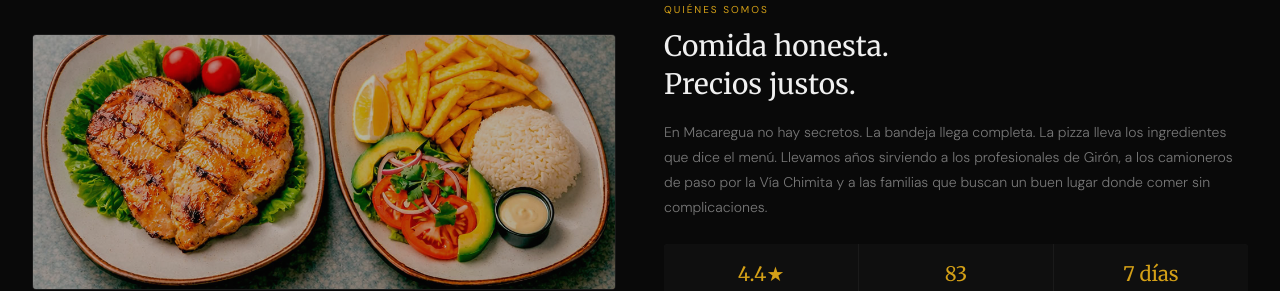
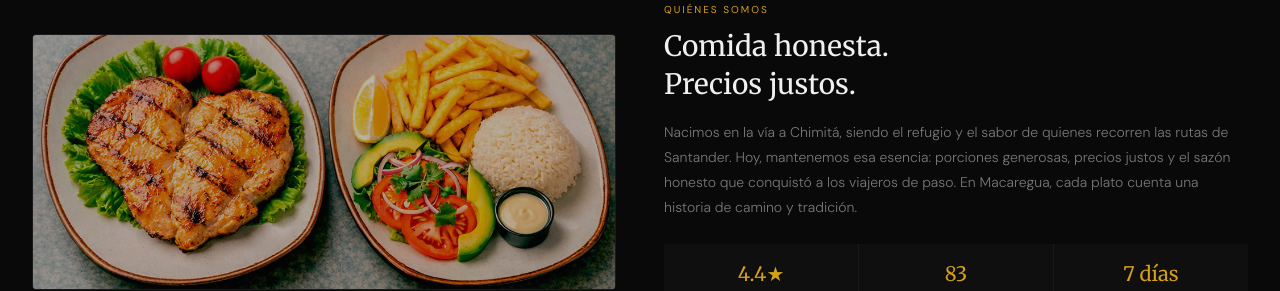
Before and after one commit to felipeandresjimenezsuarez-gif/macaregua-web, a Next.js app: page / in a window 1280 px wide. Shown: the part 3020-3311 px from the top of the page. Built offline with nearby package versions, Linux system fonts and the light colour scheme.

Commit message:
copy: actualización de storytelling en Quiénes Somos (Vía Chimitá)

```diff
--- a/src/components/sections.tsx
+++ b/src/components/sections.tsx
@@ -16,7 +16,7 @@ export function AboutSection() {
             Comida honesta.<br />Precios justos.
           </h2>
           <p className="text-[14px] font-light text-[#777] leading-[1.8] mb-6">
-            En Macaregua no hay secretos. La bandeja llega completa. La pizza lleva los ingredientes que dice el menú. Llevamos años sirviendo a los profesionales de Girón, a los camioneros de paso por la Vía Chimita y a las familias que buscan un buen lugar donde comer sin complicaciones.
+            Nacimos en la vía a Chimitá, siendo el refugio y el sabor de quienes recorren las rutas de Santander. Hoy, mantenemos esa esencia: porciones generosas, precios justos y el sazón honesto que conquistó a los viajeros de paso. En Macaregua, cada plato cuenta una historia de camino y tradición.
           </p>
           <div className="grid grid-cols-3 gap-px bg-[#1a1a1a] rounded overflow-hidden">
             {[['4.4★','en Google'],['83','reseñas'],['7 días','a la semana']].map(([n,l]) => (
```
